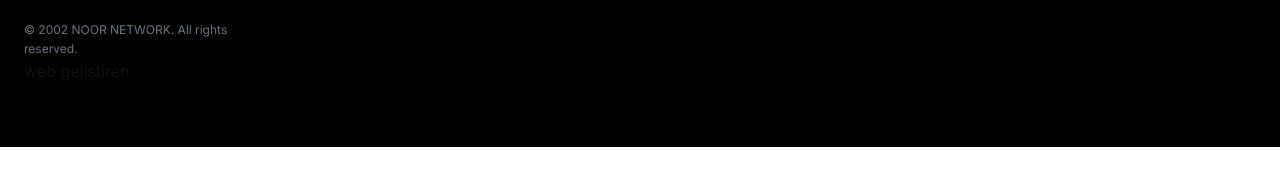
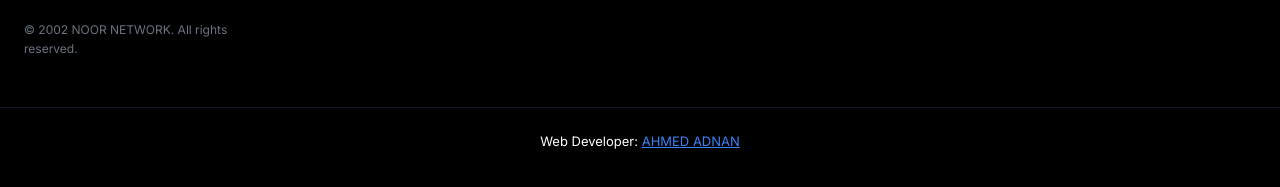
Before and after one commit to ari271271/noor1, a plain HTML site: page index.html in a window 1280 px wide. Shown: the part 1609-1796 px from the top of the page. Before the commit the page ends 1756 px from the top, so only its background shows below. Drawn offline with nearby package versions, Linux system fonts and the light colour scheme.

Commit message:
ekleme35

```diff
--- a/index.html
+++ b/index.html
@@ -810,7 +810,6 @@
                     <p class="text-[12px] text-gray-500 leading-relaxed">
                         © 2002 NOOR NETWORK. All rights reserved.
                     </p>
-                    <p>web geliştiren </p>
                 </div>
             </div>
             <div>
@@ -854,6 +853,17 @@
                 </div>
             </div>
         </div>
+            <!-- Web Developer -->
+    <div class="text-center mt-12 pt-6 border-t border-gray-800/60">
+        <p class="text-[13px]">
+            <span class="text-white">Web Developer:</span>
+            <a href="https://www.linkedin.com/in/ahmed-adnan-manaf" target="_blank" rel="noopener noreferrer"
+               style="text-decoration: underline; color: #3b82f6;">
+                AHMED ADNAN
+            </a>
+        </p>
+    </div>
+</footer>
     </footer>
     <script src="noor.js"></script>
 </body>
--- a/noor.js
+++ b/noor.js
@@ -5,9 +5,10 @@
    3. LANGUAGE & THEME (Dil ve Tema Yönetimi)
    4. DYNAMIC RENDER (Ürünleri Ekrana Basma)
    5. UI & INTERACTION (Menü, Form, Efektler)
+   6. CASE CARDS AUTO TRANSLATE (Kasa kartları otomatik çeviri)
    ========================================================================== */
 
-let typeTimeout; // Daktilo animasyonunu sıfırlamak için eklendi
+let typeTimeout;
 
 /* =========================================
    1. DATA: ÇEVİRİLER
@@ -38,8 +39,6 @@ const translations = {
         footer_desc: "At the heart of technology, at the peak of speed. Professional computer and fiber optic solutions.",
         footer_links: "Quick Links", footer_contact: "Contact", footer_follow: "Follow Us",
         val_required: "This field is required", val_email_error: "Invalid email",
-
-        /* HTML'de ID'si Olmayan Ancak JS Üzerinden Çevirilen Eklemeler */
         alert_success: "Message sent successfully!",
         alert_error: "An error occurred, please try again later.",
         premium_series: "Premium Series",
@@ -75,8 +74,6 @@ const translations = {
         footer_desc: "Teknolojinin kalbinde, hızın zirvesinde. Profesyonel bilgisayar ve fiber optik çözümleri.",
         footer_links: "Hızlı Bağlantılar", footer_contact: "İletişim", footer_follow: "Bizi Takip Edin",
         val_required: "Bu alan zorunludur", val_email_error: "Geçersiz e-posta",
-
-        /* HTML'de ID'si Olmayan Ancak JS Üzerinden Çevirilen Eklemeler */
         alert_success: "Mesajınız başarıyla gönderildi!",
         alert_error: "Bir hata oluştu, lütfen daha sonra tekrar deneyin.",
         premium_series: "Premium Seri",
@@ -112,8 +109,6 @@ const translations = {
         footer_desc: "في قلب التكنولوجيا، في قمة السرعة. حلول كمبيوتر وألياف ضوئية احترافية.",
         footer_links: "روابط سريعة", footer_contact: "اتصل بنا", footer_follow: "تابعنا",
         val_required: "هذا الحقل مطلوب", val_email_error: "بريد إلكتروني غير صالح",
-
-        /* HTML'de ID'si Olmayan Ancak JS Üzerinden Çevirilen Eklemeler */
         alert_success: "تم إرسال الرسالة بنجاح!",
         alert_error: "حدث خطأ، يرجى المحاولة مرة أخرى لاحقاً.",
         premium_series: "سلسلة بريميوم",
@@ -130,7 +125,7 @@ const translations = {
         hero_desc: "ئەندازیاری ورد بۆ ژێرخانی تۆڕەکان. باشترین چارەسەری فایبەر ئۆپتیک و خزمەتگوزاری پیشەیی کۆمپیوتەر پێشکەش دەکەین.",
         btn_fiber: "زیاتر بزانە", btn_contact: "پەیوەندیمان پێوە بکە",
         feat_speed_title: "خێرایی زۆر", feat_speed_desc: "نەوەی نوێی ژێرخانی فایبەر ئۆپتیک خێرایی گێگابایت بێ دواکەوتن پێشکەش دەکات.",
-        feat_security_title: "سیستەمی پارێزراو", feat_security_desc: "پرۆتۆکۆڵی پێشکەوتووی ئاسایش و خزمەتگوزاری چاککردنەوەی مسۆگەرکراو.",
+        feat_security_title: "سیستەمی پارێزراو", feat_security_desc: "پرۆتۆکۆڵی پێشکەوتووی ئاسایش و خزمەتگوزاری چاکردنەوەی مسۆگەرکراو.",
         feat_corporate_title: "ئامادە بۆ کۆمپانیاکان", feat_corporate_desc: "چارەسەری تایبەتی ئایتی بۆ کۆمپانیاکان. ژێرخانێکی فراوان بۆ گەشەکردن.",
         computer_title: "چارەسەرەکانی کۆمپیوتەر", computer_desc: "خزمەتگوزاری پیشەیی کۆمپیوتەر و ئامێری ئاست بەرز.",
         comp_card_1: "لاپتۆپی نوێ", comp_card_2: "کۆمپیوتەری بەکارهاتوو", comp_card_3: "پادی ساردکەرەوە", comp_card_4: "کەیسی کۆمپیوتەر",
@@ -149,8 +144,6 @@ const translations = {
         footer_desc: "لە دڵی تەکنەلۆجیادا، لە لوتکەی خێراییدا. باشترین چارەسەری کۆمپیوتەر و فایبەر ئۆپتیک.",
         footer_links: "بەستەرە خێراکان", footer_contact: "پەیوەندی", footer_follow: "فۆڵۆومان بکە",
         val_required: "ئەم بوارە داواکراوە", val_email_error: "ئیمەیڵەکە هەڵەیە",
-
-        /* HTML'de ID'si Olmayan Ancak JS Üzerinden Çevirilen Eklemeler */
         alert_success: "نامەکە بە سەرکەوتوویی نێردرا!",
         alert_error: "هەڵەیەک ڕوویدا، تکایە دواتر هەوڵ بدەرەوە.",
         premium_series: "زنجیرەی نایاب",
@@ -166,25 +159,7 @@ const translations = {
 /* =========================================
    1.1 DATA: ÜRÜN LİSTELERİ (Dinamik Render İçin)
    ========================================= */
-const productsData = {
-    lenovo: [
-        {
-            title: "<span>Lenovo Ideapad</span> Slim 3",
-            img: "./photo/placeholder.webp",
-            features: ["Intel Core i5 - 12th Gen", "RAM 8GB DDR4", "HARD 512GB SSD", "15.6\" inch FHD"],
-            whatsapp: "https://wa.me/9647504533130"
-        },
-        {
-            title: "<span>Lenovo ThinkPad</span> T14",
-            img: "./photo/placeholder.webp",
-            features: ["Intel Core i7 - 11th Gen", "RAM 16GB DDR4", "HARD 1TB SSD", "14\" inch FHD"],
-            whatsapp: "https://wa.me/9647504533130"
-        }
-    ]
-};
-
 const whatsappSVG = `<svg class="w-5 h-5" fill="currentColor" viewBox="0 0 24 24"><path d="M17.472 14.382c-.297-.149-1.758-.867-2.03-.967-.273-.099-.471-.148-.67.15-.197.297-.767.966-.94 1.164-.173.199-.347.223-.644.075-.297-.15-1.255-.463-2.39-1.475-.883-.788-1.48-1.761-1.653-2.059-.173-.297-.018-.458.13-.606.134-.133.298-.347.446-.52.149-.174.198-.298.298-.497.099-.198.05-.371-.025-.52-.075-.149-.669-1.612-.916-2.207-.242-.579-.487-.5-.669-.51-.173-.008-.371-.01-.57-.01-.198 0-.52.074-.792.372-.272.297-1.04 1.016-1.04 2.479 0 1.462 1.065 2.875 1.213 3.074.149.198 2.096 3.2 5.077 4.487.709.306 1.262.489 1.694.625.712.227 1.36.195 1.871.118.571-.085 1.758-.719 2.006-1.413.248-.694.248-1.289.173-1.413-.074-.124-.272-.198-.57-.347"/></svg>`;
-
 
 /* =========================================
    2. YÖNLENDİRME (ROUTING) SİSTEMİ VE SEO
@@ -220,7 +195,6 @@ window.addEventListener('popstate', (event) => {
     }
 });
 
-
 /* =========================================
    3. LANGUAGE & THEME YÖNETİMİ
    ========================================= */
@@ -244,11 +218,7 @@ function setLanguage(lang) {
         }
     });
 
-    /* =========================================================
-       HTML'DE OLMAYAN ANCAK JS ÜZERİNDEN ÇEVİRİLEN ALANLAR
-       ========================================================= */
-
-    // İletişim Formu (data-i18n etiketine sahip olmayan alanlar)
+    // İletişim Formu
     const inputName = document.querySelector('form input[name="name"]');
     if(inputName) inputName.placeholder = translations[lang]['lbl_name'];
 
@@ -261,22 +231,18 @@ function setLanguage(lang) {
     const btnSubmit = document.querySelector('form button[type="submit"]');
     if(btnSubmit) btnSubmit.textContent = translations[lang]['btn_submit'];
 
-    // Kasa Sayfası - Premium Series Rozeti
     const premiumBadge = document.querySelector('.case-hero-section .text-blue-300');
     if(premiumBadge) premiumBadge.textContent = translations[lang]['premium_series'];
 
-    // Mobil Menü - "Select Language" Başlığı
     const mobileLangTitle = document.querySelector('#mobile-menu .uppercase.mb-4');
     if (mobileLangTitle) mobileLangTitle.textContent = translations[lang]['select_lang_mobile'];
 
-    // Footer - Adres ve Telif Hakkı
     const copyright = document.querySelector('footer .text-\\[12px\\]');
     if (copyright) copyright.textContent = translations[lang]['footer_copyright'];
 
     const addressSpan = document.querySelector('footer a[href*="maps"] span');
     if (addressSpan) addressSpan.innerHTML = translations[lang]['footer_address'];
 
-    // Ürün Kartları Stand ve Masa İsimleri
     document.querySelectorAll('.sub-product-card-title').forEach(el => {
         const text = el.textContent.trim();
         const orig = el.getAttribute('data-orig-text') || text;
@@ -315,6 +281,9 @@ function setLanguage(lang) {
 
     // Dil değiştiğinde daktilo efektini yeniden başlat
     startTypewriter();
+
+    // *** YENİ: Kasa kartlarını otomatik çevir (TR hariç İngilizce) ***
+    translateCaseCardsToEnglish();
 }
 
 function updateFormValidation(lang) {
@@ -355,40 +324,154 @@ function updateThemeIcon(isDark) {
     }
 }
 
+/* =========================================
+   4. KASA KARTLARI OTOMATİK ÇEVİRİ (TR hariç İngilizce)
+   ========================================= */
+function translateCaseCardsToEnglish() {
+    const currentLang = localStorage.getItem('preferredLanguage') || 'en';
+
+    // SADECE Türkçe değilse çevir (AR, KU, EN hepsi İngilizce olacak)
+    if (currentLang === 'tr') return;
+
+    // Türkçe -> İngilizce çeviri sözlüğü (tüm kasa kartları için)
+    const caseTranslations = {
+        // Kart başlıkları
+        "Case Adjudicator Pink Without fans": "Case Adjudicator Pink Without Fans",
+        "Case COOLMOON Aosor Black": "Case COOLMOON Aosor Black",
+        "Case Lian Li O11D EVO RGB E-ATX White": "Case Lian Li O11D EVO RGB E-ATX White",
+        "Case Lian Li O11D EVO RGB E-ATX Black": "Case Lian Li O11D EVO RGB E-ATX Black",
+        "Case LOVING COOL LC-GJ Plus White 4 Fans ARGB": "Case LOVING COOL LC-GJ Plus White 4 Fans ARGB",
+        "Case LOVING COOL LC-GJ Plus White With 4 Fans ARGB": "Case LOVING COOL LC-GJ Plus White With 4 Fans ARGB",
+        "CASE Lovingcool LC-MJ360 Black": "CASE Lovingcool LC-MJ360 Black",
+        "CASE Lovingcool 360 Black": "CASE Lovingcool 360 Black",
+        "CASE Lovingcool 360 White": "CASE Lovingcool 360 White",
+        "CASE Lovingcool LC 850 Black": "CASE Lovingcool LC 850 Black",
+        "CASE Lovingcool LC 850 White": "CASE Lovingcool LC 850 White",
+        "CASE Lovingcool LC 850 White2": "CASE Lovingcool LC 850 White",
+        "CASE Lovingcool LC-218D Black": "CASE Lovingcool LC-218D Black",
+        "CASE Lovingcool LC-218D White": "CASE Lovingcool LC-218D White",
+        "CASE Lovingcool LC-360j Black": "CASE Lovingcool LC-360j Black",
+        "CASE Lovingcool LC-360J White": "CASE Lovingcool LC-360J White",
+        "CASE Lovingcool LC-900 Black": "CASE Lovingcool LC-900 Black",
+        "CASE Lovingcool LC-900 White": "CASE Lovingcool LC-900 White",
+        "CASE Lovingcool LC-HXZ White": "CASE Lovingcool LC-HXZ White",
+        "CASE Lovingcool LC-HXZ, Black 4 FAN": "CASE Lovingcool LC-HXZ, Black 4 FAN",
+        "CASE Lovingcool LC-MJ360 White": "CASE Lovingcool LC-MJ360 White",
+        "CASE Lovingcool LC-MXJ MINI Black": "CASE Lovingcool LC-MXJ MINI Black",
+        "CASE Lovingcool LC-MXJ MINI White": "CASE Lovingcool LC-MXJ MINI White",
+        "CASE Lovingcool LC-T2 Black": "CASE Lovingcool LC-T2 Black",
+        "CASE Lovingcool LC-T2 White": "CASE Lovingcool LC-T2 White",
+        "CASE Lovingcool LC-T4 Black": "CASE Lovingcool LC-T4 Black",
+        "CASE Lovingcool LC-T4 White": "CASE Lovingcool LC-T4 White",
+        "CASE Lovingcool LC-THV1 Black": "CASE Lovingcool LC-THV1 Black",
+        "CASE Lovingcool LC-TJS1 White": "CASE Lovingcool LC-TJS1 White",
+        "CASE MSI MAG 320 ATX": "CASE MSI MAG 320 ATX",
+        "Case Rog Max 330-6 Desktop ATX ARGB": "Case Rog Max 330-6 Desktop ATX ARGB",
+        "CASE ROG MAX CM002 Mini K Pink": "CASE ROG MAX CM002 Mini K Pink",
+        "CASE ROG MAX CM002 Plus Black ATX": "CASE ROG MAX CM002 Plus Black ATX",
+        "CASE ROG MAX CM002 Plus PINK ATX": "CASE ROG MAX CM002 Plus PINK ATX",
+        "CASE ROG MAX CM002-Plus PINK DYED ATX": "CASE ROG MAX CM002-Plus PINK DYED ATX",
+        "CASE ROG MAX D600 Black M-ATX": "CASE ROG MAX D600 Black M-ATX",
+        "CASE ROG MAX JY08 Black M-ATX": "CASE ROG MAX JY08 Black M-ATX",
+        "CASE ROG MAX JY08-G M-ATX": "CASE ROG MAX JY08-G M-ATX",
+        "CASE ROG MAX JY09 Blue M-ATX": "CASE ROG MAX JY09 Blue M-ATX",
+        "CASE ROG MAX JY09 Pink DYD M-ATX": "CASE ROG MAX JY09 Pink DYD M-ATX",
+        "CASE ROG MAX JY09-Black M-ATX": "CASE ROG MAX JY09-Black M-ATX",
+        "Case Rog Max Monster Black M-ATX": "Case Rog Max Monster Black M-ATX",
+        "Case Rogmax L850 Black": "Case Rogmax L850 Black",
+        "CASE ROGMAX MINI Black": "CASE ROGMAX MINI Black",
+        "Case Ruix Aerospace Ultra-X ATX Full View White": "Case Ruix Aerospace Ultra-X ATX Full View White",
+        "Case Ruix Space ARGB 360 ATX Black": "Case Ruix Space ARGB 360 ATX Black",
+        "Case Ruix Space ARGB 360 ATX White": "Case Ruix Space ARGB 360 ATX White",
+        "CASE Thermaltake Steel Shadow S MINI 240 Black": "CASE Thermaltake Steel Shadow S MINI 240 Black",
+        "CASE Thermaltake Steel Shadow S MINI 240 White": "CASE Thermaltake Steel Shadow S MINI 240 White",
+        "Case Thermaltake View 270 SP Edition Black": "Case Thermaltake View 270 SP Edition Black",
+        "CASE WJCOOLMAN MINI Black": "CASE WJCOOLMAN MINI Black",
+        "Case YD-WJDK ATX": "Case YD-WJDK ATX",
+        "Computer Case ATX With Display Screen 13.3″ LCD": "Computer Case ATX With Display Screen 13.3″ LCD",
+        "LOVINGCOOL Full Tower ATX With Display Screen": "LOVINGCOOL Full Tower ATX With Display Screen",
+        "MSI PAG M100L Tomahawk MINI Black": "MSI PAG M100L Tomahawk MINI Black",
+        "MSI PAG PANO M110A – Mid-Tower Black": "MSI PAG PANO M110A – Mid-Tower Black",
+        "MSI PAG PANO M110A Mid Tower White": "MSI PAG PANO M110A Mid Tower White",
+        "MSI PAG PANO M110A Mid-Tower White": "MSI PAG PANO M110A Mid-Tower White",
+        "Thermaltake View 270 Plus TG White": "Thermaltake View 270 Plus TG White",
+
+        // Özellik çevirileri (Türkçe -> İngilizce)
+        "Kasa Tipi:": "Case Type:",
+        "Anakart:": "Motherboard:",
+        "Malzeme:": "Material:",
+        "GPU Limiti:": "GPU Limit:",
+        "CPU Soğutucu:": "CPU Cooler:",
+        "Fan Desteği:": "Fan Support:",
+        "Toz Filtresi:": "Dust Filter:",
+        "Radyatör Desteği:": "Radiator Support:",
+        "Depolama:": "Storage:",
+        "Genişleme Yuvası:": "Expansion Slots:",
+        "Ön Portlar:": "Front Ports:",
+        "Yan Panel:": "Side Panel:",
+        "Tasarım:": "Design:",
+        "Adet": "Pieces",
+        "Maksimum": "Maximum",
+        "Dahili": "Built-in",
+        "Toplam": "Total",
+        "Kapasitesi": "Capacity",
+        "Çelik": "Steel",
+        "Cam": "Glass",
+        "Alüminyum": "Aluminum",
+        "Temperli Cam": "Tempered Glass",
+        "SPCC": "SPCC",
+        "Elmas kesim ön panel ve kolay kablo yönetimi": "Diamond cut front panel and easy cable management",
+        "Manyetik": "Magnetic",
+        "Üst": "Top",
+        "Ön": "Front",
+        "Arka": "Rear",
+        "Alt": "Bottom",
+        "Standart ATX güç kaynağı desteği": "Standard ATX power supply support",
+        "Pencereli yan panel tasarımı": "Windowed side panel design",
+        "Alüminyum alaşım": "Aluminum alloy",
+        "ve": "and",
+        "USB 3.0": "USB 3.0",
+        "USB 2.0": "USB 2.0",
+        "HD Audio": "HD Audio",
+        "Mikrofon": "Microphone",
+        "Type-C": "Type-C",
+        "RGB Fanlı": "RGB Fan",
+        "ARGB Fanlı": "ARGB Fan",
+        "6GB RTX 3050": "6GB RTX 3050",
+        "2GB NVidia MX330 Graphics": "2GB NVidia MX330 Graphics",
+        "Original Pen": "Original Pen",
+        "Android OS": "Android OS",
+        "HP Brand": "HP Brand"
+    };
+
+    // Tüm kasa kartlarının başlıklarını çevir
+    document.querySelectorAll('#comp_case .sub-product-card .sub-product-card-title').forEach(title => {
+        const originalText = title.textContent.trim();
+        if (caseTranslations[originalText]) {
+            title.textContent = caseTranslations[originalText];
+        }
+    });
+
+    // Tüm kasa kartlarının özellik listelerini çevir
+    document.querySelectorAll('#comp_case .sub-product-card-back ul li').forEach(li => {
+        const originalText = li.textContent.trim();
+        let translatedText = originalText;
+
+        // Her bir Türkçe kelime/ifadeyi İngilizce'ye çevir
+        for (const [tr, en] of Object.entries(caseTranslations)) {
+            if (originalText.includes(tr)) {
+                translatedText = translatedText.replace(new RegExp(tr, 'g'), en);
+            }
+        }
+
+        if (translatedText !== originalText) {
+            li.textContent = translatedText;
+        }
+    });
+}
 
 /* =========================================
-   4. DYNAMIC RENDER (Ürünleri Otomatik Basma)
-   ========================================= */
-function renderProducts(containerId, productsArray) {
-    const container = document.getElementById(containerId);
-    if (!container) return;
-
-    container.innerHTML = productsArray.map(product => `
-        <div class="sub-product-card reveal-on-scroll" onclick="this.classList.toggle('flipped')">
-            <div class="sub-product-card-inner">
-                <div class="sub-product-card-front">
-                    <div class="sub-product-card-img-wrapper">
-                        <img src="${product.img}" loading="lazy" alt="${product.title.replace(/<[^>]*>?/gm, '')}" class="sub-product-card-img">
-                    </div>
-                    <h3 class="sub-product-card-title">${product.title}</h3>
-                </div>
-                <div class="sub-product-card-back">
-                    <h4 data-i18n="features">Features</h4>
-                    <ul>
-                        ${product.features.map(feature => `<li>${feature}</li>`).join('')}
-                    </ul>
-                    <a href="${product.whatsapp}" target="_blank" onclick="event.stopPropagation()" class="w-full py.5 bg-green-500 hover:bg-green-600 text-white font-bold rounded-lg transition-colors flex items-center justify-center gap-2">
-                        ${whatsappSVG} <span data-i18n="btn_whatsapp">WhatsApp</span>
-                    </a>
-                </div>
-            </div>
-        </div>
-    `).join('');
-}
-
-
-/* =========================================
-   5. UI & ETKİLEŞİMLER (FormSubmit Entegreli)
+   5. UI & ETKİLEŞİMLER
    ========================================= */
 function toggleMobileMenu() {
     const mobileMenu = document.getElementById('mobile-menu');
@@ -409,7 +492,6 @@ function sendEmail(event) {
     const message = form.querySelector('textarea[name="message"]').value;
     const currentLang = localStorage.getItem('preferredLanguage') || 'en';
 
-    // HTML değiştirilmediği için standart post işlemini ajax ile araya girerek gönderiyoruz
     fetch(form.action.replace("formsubmit.co/", "formsubmit.co/ajax/"), {
         method: "POST",
         headers: {
@@ -424,7 +506,6 @@ function sendEmail(event) {
     })
     .then(response => response.json())
     .then(data => {
-        // Çevrilmiş dinamik mesaj gösterimi
         alert(translations[currentLang]['alert_success']);
         form.reset();
     })
@@ -471,11 +552,6 @@ function switchCasePage(pageNum) {
     window.scrollTo({ top: sectionTop - 100, behavior: 'smooth' });
 }
 
-
-/* =========================================
-   6. BÜTÜN SİSTEMİ BAŞLATAN ANA FONKSİYON (INIT)
-   ========================================= */
-
 function startTypewriter() {
     const typeText = document.getElementById('typewriter-text');
     if (!typeText) return;
@@ -486,7 +562,6 @@ function startTypewriter() {
     typeText.textContent = '';
     let i = 0;
 
-    // Önceki yazma animasyonunu sıfırla
     clearTimeout(typeTimeout);
 
     function type() {
@@ -496,25 +571,24 @@ function startTypewriter() {
             typeTimeout = setTimeout(type, 120);
         }
     }
-    // Animasyonu başlat
     typeTimeout = setTimeout(type, 800);
 }
 
+/* =========================================
+   6. BÜTÜN SİSTEMİ BAŞLATAN ANA FONKSİYON (INIT)
+   ========================================= */
 document.addEventListener('DOMContentLoaded', () => {
 
-    // 1. TARAYICIYI ZORLA EN ÜSTE AL
     if ('scrollRestoration' in history) {
         history.scrollRestoration = 'manual';
     }
     window.scrollTo(0, 0);
 
-    // FormSubmit Event Listener'ını otomatik ekle
     const form = document.querySelector('form[action*="formsubmit"]');
     if(form) {
         form.addEventListener('submit', sendEmail);
     }
 
-    // 2. URL'DEKİ HASH KISMINI OKU VE KALDIĞI YERDEN DEVAM ET
     let currentHash = window.location.hash.substring(1);
     if (!currentHash || !document.getElementById(currentHash)) {
         currentHash = 'home';
@@ -532,7 +606,6 @@ document.addEventListener('DOMContentLoaded', () => {
     const savedLang = localStorage.getItem('preferredLanguage') || 'en';
     setLanguage(savedLang);
 
-    // Tüm yönlendirmeler ve yerleşimler bittikten sonra ekranı yumuşakça aydınlat
     requestAnimationFrame(() => {
         document.body.style.opacity = '1';
     });
@@ -547,15 +620,12 @@ document.addEventListener('DOMContentLoaded', () => {
         });
     }, { threshold: 0.1 });
 
-    // 3. AKTİF SAYFADAKİ ELEMANLARIN HEMEN GÖRÜNMESİ İÇİN DÜZELTME
     document.querySelectorAll('section, .feature-card-pro, .team-card, .sub-product-card').forEach((el) => {
-        // Eğer eleman o an yüklenen sayfadaysa (currentHash) beklemeden göster
         if (el.closest('#' + currentHash)) {
             el.classList.add('visible');
             el.style.opacity = '1';
             el.style.transform = 'translateY(0)';
         } else {
-            // Aşağılarda kalan veya diğer sayfalardaki elemanlar için scroll animasyonu
             el.classList.add('reveal-on-scroll');
             observer.observe(el);
         }
```
